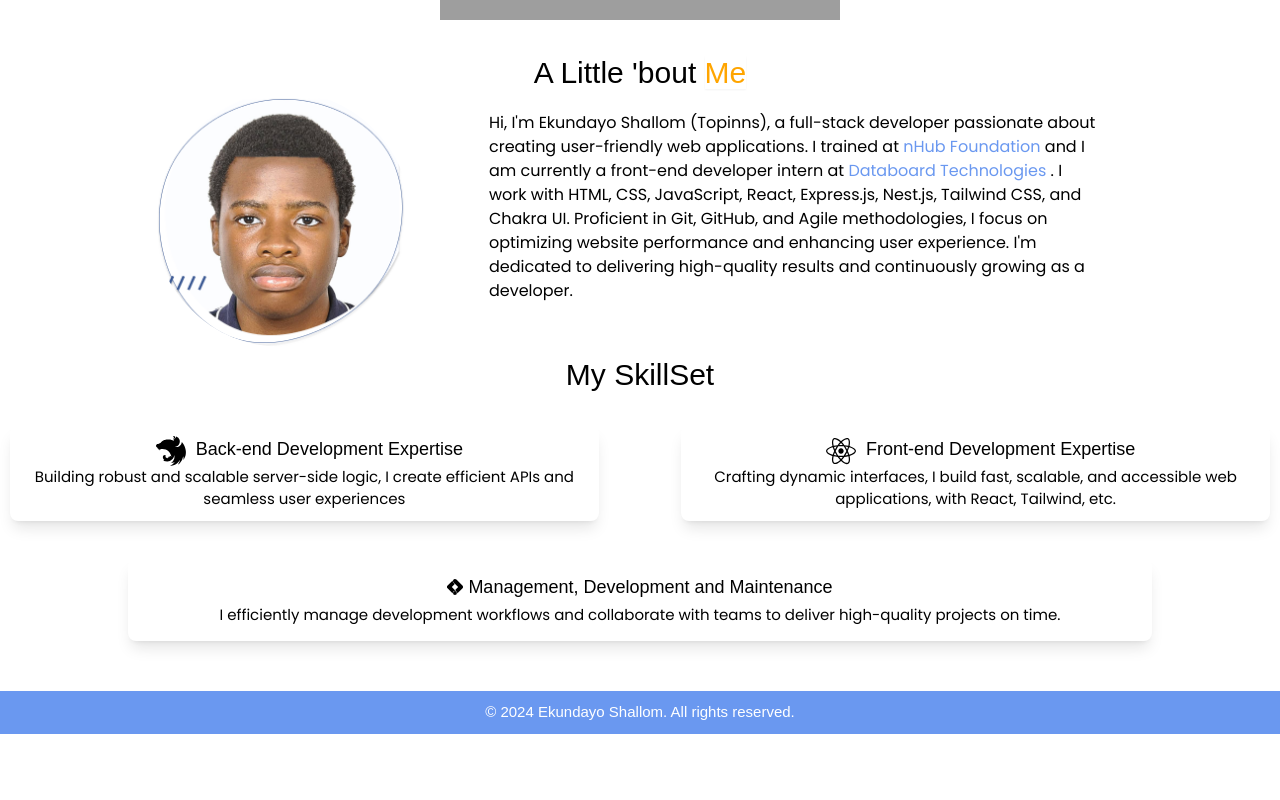
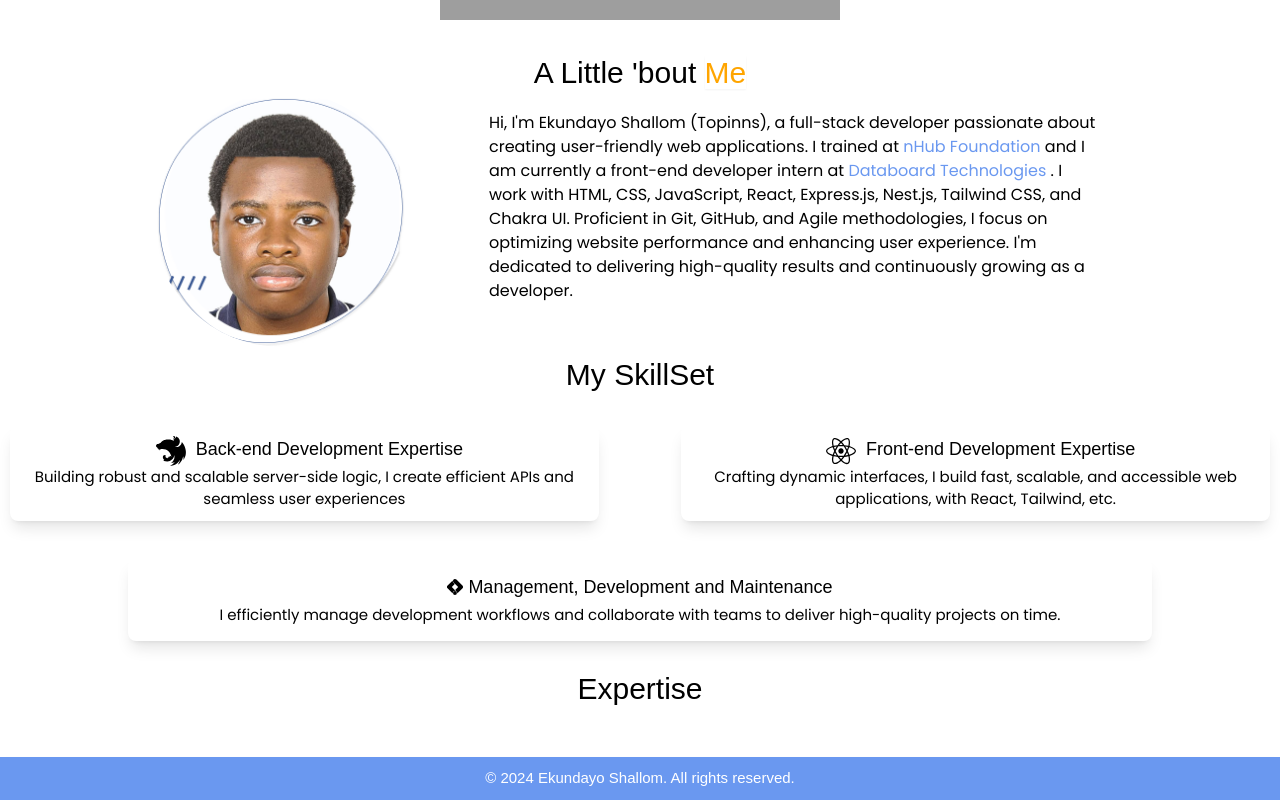
Before and after one commit to tosxin-456/Topinns_, a React (Vite) app: page /#home in a window 1280 px wide. Shown: the part 1542-2342 px from the top of the page. Before the commit the page ends 2276 px from the top, so only its background shows below. Built offline with nearby package versions, Linux system fonts and the light colour scheme; grey boxes are pictures that could not be loaded; a web font is replaced by a local one.

Commit message:
added the expertise header

```diff
--- /dev/null
+++ b/src/components/programmingExpertise.tsx
@@ -0,0 +1,15 @@
+// import React from 'react'
+import {Text , Box} from '@chakra-ui/react'
+
+
+function ProgrammingExpertise() {
+  return (
+    <Box>
+      <Text className='text-3xl text-center mt-[30px] ' >
+           Expertise
+      </Text>
+    </Box>
+  )
+}
+
+export default ProgrammingExpertise
--- a/src/pages/about/index.tsx
+++ b/src/pages/about/index.tsx
@@ -2,7 +2,7 @@
 import {Box} from '@chakra-ui/react'
 import AboutHeader from '../../components/about'
 import Skillset from '../../components/skillset'
-
+import ProgrammingExpertise from '../../components/programmingExpertise';
 interface FooterProps {
   isLightMode: boolean;
 }
@@ -15,6 +15,7 @@ function About({isLightMode}:FooterProps) {
     <Box fontFamily="'Clash Display', sans-serif" id='aboutUs'>
     <AboutHeader/>
     <Skillset isLightMode={isLightMode}/>
+    <ProgrammingExpertise/>
     </Box>
   )
 }
```
